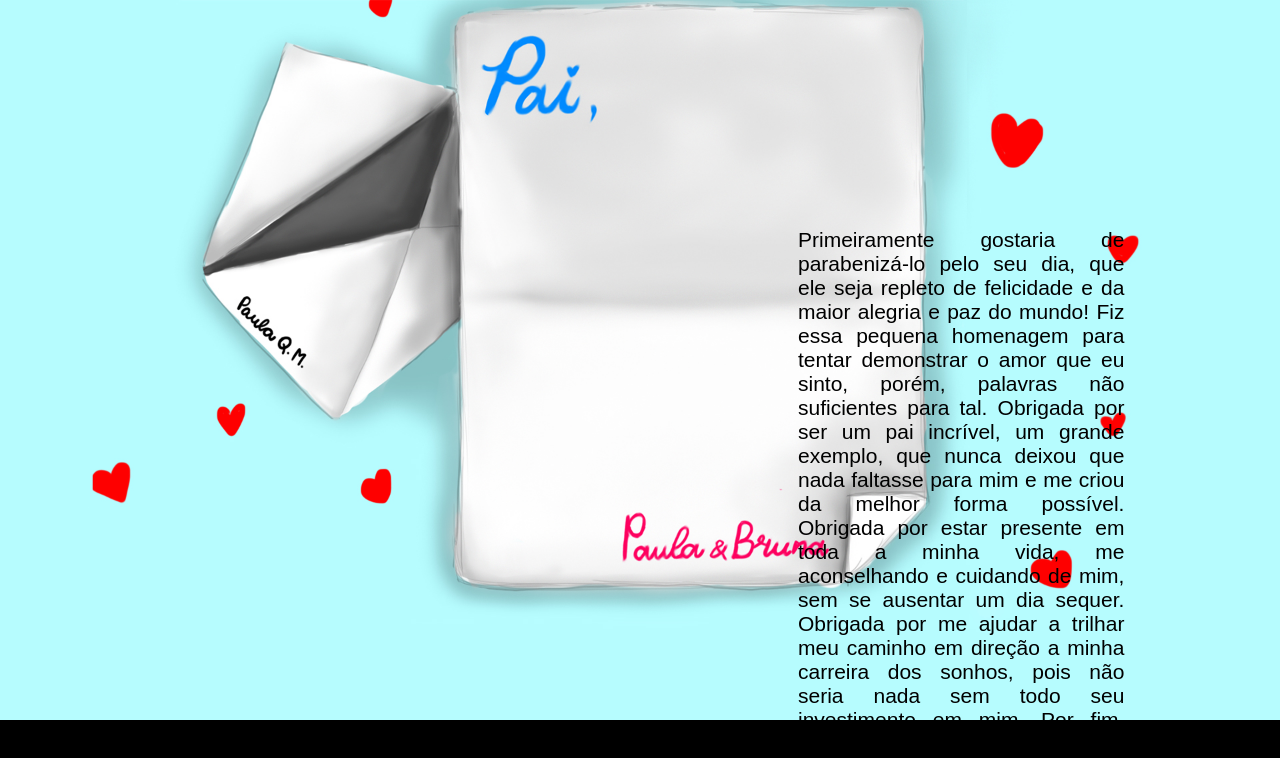
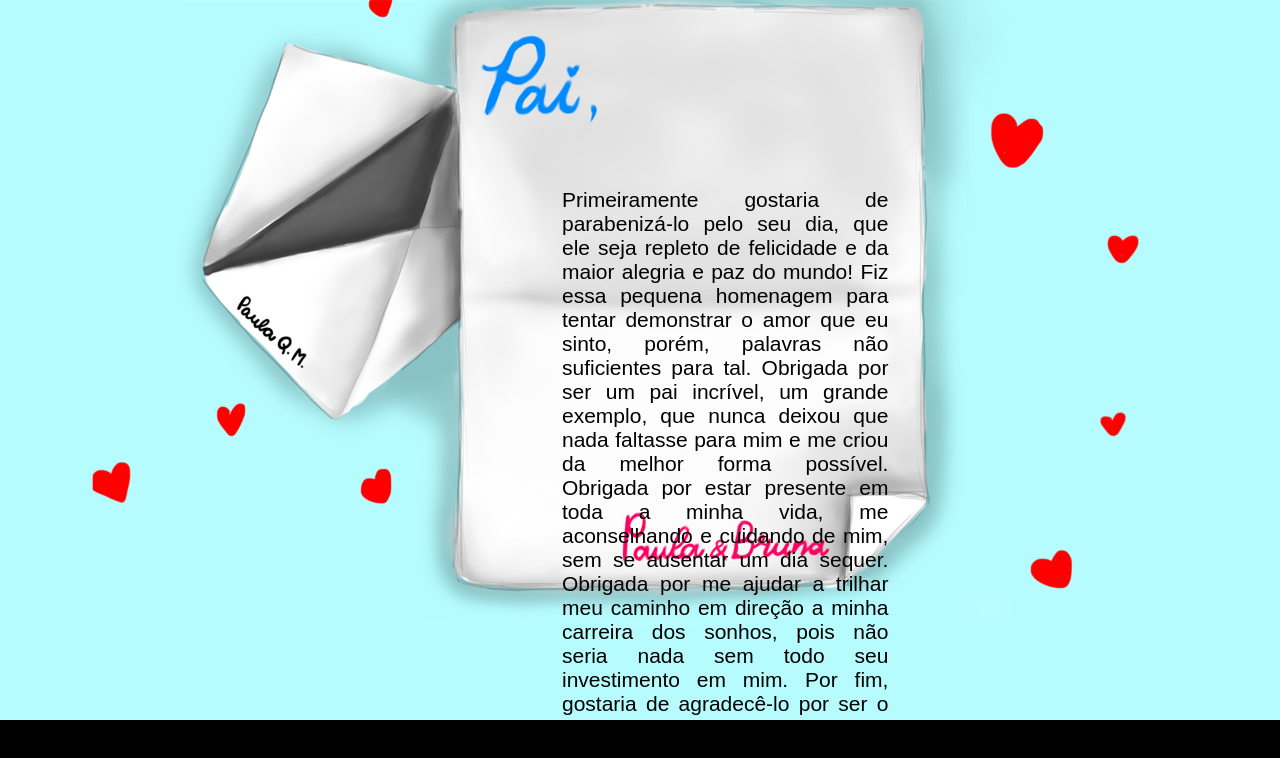
Before and after one commit to paulaqdm/feliz-aniversario, a plain HTML site: page pagina2.html in a window 1280 px wide. Drawn offline with Linux system fonts and the light colour scheme.

Commit message:
Add files via upload

```diff
--- a/meuestilo.css
+++ b/meuestilo.css
@@ -26,8 +26,8 @@
 
 	.texto {
     width: 25.5%;
-	margin-top: 130px;
-	margin-left: 700px;
+	margin-top: 7%;
+	margin-left: 36.25%;
 	padding: 90px;
 	position:  fixed;
 	}
```
